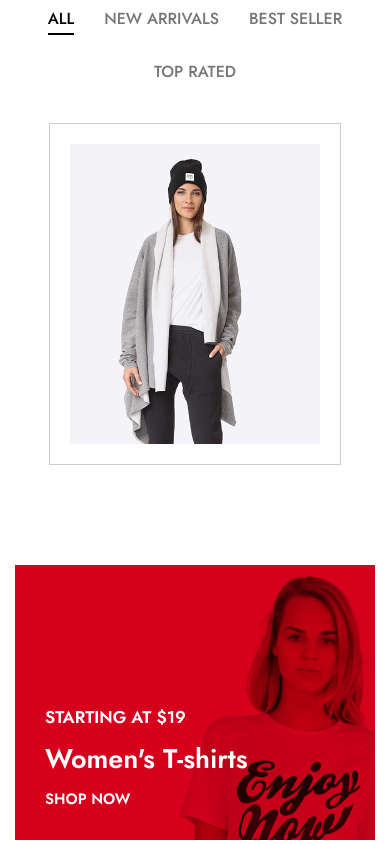
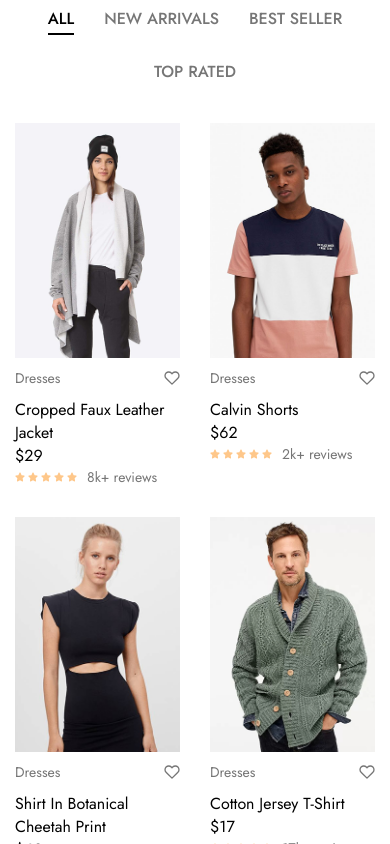
Before and after one commit to toyor009/ShopNow, a React (Create React App) app: page / in a window 390 px wide. Shown: the part 1100-1944 px from the top of the page. Built offline with nearby package versions, Linux system fonts and the light colour scheme.

Commit message:
"Refactor Trendy component: update CSS styles and structure, add wishlist functionality, and use StoreData for product data"

```diff
--- a/src/Components/Home/Trendy/Trendy.css
+++ b/src/Components/Home/Trendy/Trendy.css
@@ -80,17 +80,16 @@
   transition-delay: 0.2s;
 }
 
-.trendyTabContent {
-  border: 1px solid #ccc;
-  padding: 20px;
+.trendyMainContainer {
+  display: grid;
+  grid-template-columns: repeat(4, 1fr);
+  grid-gap: 30px;
 }
 
-.productContainer {
-  height: 300px;
-  width: 250px;
-  background-image: url("../../../Assets/Products/product_1.jpg");
-  background-size: contain;
+.trendyProductImages {
   position: relative;
+  width: 258px;
+  height: 320px;
   overflow: hidden;
   -webkit-transition: all 0.2s cubic-bezier(0.99, 0.99, 0, 0.61);
   transition: 0.3s linear;
@@ -98,75 +97,27 @@
   -o-transition: 0.3s linear;
 }
 
-.productContainer h4 {
-  position: relative;
-  top: 300px;
-  text-align: center;
-  padding: 10px;
-  background-color: rgb(177, 177, 177);
-  opacity: 0.7;
-  transition: all 0.2s cubic-bezier(0.99, 0.99, 0, 0.61);
-}
-
-.productContainer:hover {
-  background-image: url("../../../Assets/Products/product_1-1.jpg");
-}
-
-.productContainer:hover h4 {
-  top: 260px;
-}
-
-@media screen and (max-width: 1210px) {
-  .trendyProducts {
-    padding: 0 60px;
-  }
-
-  .trendyProducts h2 {
-    font-size: 26px;
-  }
-}
-
-@media screen and (max-width: 450px) {
-  .trendyProducts {
-    padding: 0 15px;
-  }
-  .tabs {
-    gap: 30px;
-  }
-}
-
-.clothContainer {
-  position: relative;
-  width: 250px;
-  height: 300px;
-  overflow: hidden;
-  -webkit-transition: all 0.2s cubic-bezier(0.99, 0.99, 0, 0.61);
-  transition: 0.3s linear;
-  -moz-transition: 0.3s linear;
-  -o-transition: 0.3s linear;
-}
-
-.clothContainer img {
+.trendyProductImages img {
   position: absolute;
   top: 0;
   left: 0;
   overflow: hidden;
-  width: 250px;
-  height: 300px;
+  width: 100%;
+  height: 100%;
   object-fit: cover;
 }
 
-.clothContainer .cloth_front {
+.trendyProductImages .trendyProduct_front {
   z-index: 1;
   transition: opacity 0.3s linear;
   cursor: pointer;
 }
 
-.clothContainer:hover > .cloth_front {
+.trendyProductImages:hover > .trendyProduct_front {
   opacity: 0;
 }
 
-.clothContainer h4 {
+.trendyProductImages h4 {
   position: relative;
   top: 300px;
   text-align: center;
@@ -179,6 +130,149 @@
   font-size: 14px;
 }
 
-.clothContainer:hover h4 {
-  top: 250px;
+.trendyProductImages:hover h4 {
+  top: 270px;
 }
+
+.trendyProductInfo {
+  display: flex;
+  flex-direction: column;
+  gap: 10px;
+}
+
+.trendyProductCategoryWishlist {
+  display: flex;
+  justify-content: space-between;
+  align-items: center;
+  margin-top: 10px;
+}
+
+.trendyProductCategoryWishlist p {
+  color: #767676;
+  font-size: 14px;
+}
+
+.trendyProductNameInfo {
+  display: flex;
+  flex-direction: column;
+  align-items: flex-start;
+}
+
+.trendyProductNameInfo h5 {
+  font-weight: 400;
+  font-size: 16px;
+  text-align: left;
+}
+
+.trendyProductRatingReviews {
+  display: flex;
+  gap: 10px;
+}
+
+.trendyProductRatingReviews span {
+  color: #767676;
+  font-size: 14px;
+}
+
+.trendyProductRatingStar {
+  display: flex;
+  align-items: center;
+  gap: 3px;
+}
+
+@media screen and (max-width: 1210px) {
+  .trendyProducts {
+    padding: 0 60px;
+  }
+
+  .trendyProducts h2 {
+    font-size: 26px;
+  }
+
+  .trendyProductImages {
+    width: 100%;
+    height: 250px;
+  }
+
+  .trendyProductImages:hover h4 {
+    top: 200px;
+  }
+}
+
+@media screen and (max-width: 768px) {
+  .trendyMainContainer {
+    display: grid;
+    grid-template-columns: repeat(3, 1fr);
+  }
+
+  .trendyProductImages {
+    width: 100%;
+    height: 240px;
+  }
+
+  .trendyProductImages:hover h4 {
+    top: 190px;
+  }
+}
+
+@media screen and (max-width: 450px) {
+  .trendyProducts {
+    padding: 0 15px;
+  }
+
+  .tabs {
+    gap: 30px;
+  }
+
+  .trendyMainContainer {
+    display: grid;
+    grid-template-columns: repeat(2, 1fr);
+  }
+
+  .trendyProductImages {
+    width: 100%;
+    height: 235px;
+  }
+
+  .trendyProductImages:hover h4 {
+    top: 185px;
+  }
+}
+
+@media screen and (max-width: 320px) {
+  .trendyProductImages {
+    width: 100%;
+    height: 170px;
+  }
+
+  .trendyProductImages h4 {
+    font-size: 12px;
+  }
+
+  .trendyProductImages:hover h4 {
+    top: 125px;
+  }
+
+  .trendyProductNameInfo h5 {
+    font-size: 14px;
+  }
+
+  .trendyProductNameInfo p {
+    font-size: 12px;
+  }
+
+  .trendyProductRatingReviews {
+    display: flex;
+    gap: 5px;
+  }
+
+  .trendyProductRatingReviews span {
+    font-size: 12px;
+  }
+
+  .trendyProductRatingStar {
+    display: flex;
+    align-items: center;
+    gap: 2px;
+  }
+}
--- a/src/Components/Home/Trendy/Trendy.jsx
+++ b/src/Components/Home/Trendy/Trendy.jsx
@@ -1,16 +1,28 @@
 import React, { useState } from "react";
 import "./Trendy.css";
 
-import product1 from "../../../Assets/Products/product_1.jpg";
-import product1_1 from "../../../Assets/Products/product_1-1.jpg";
+import { Link } from "react-router-dom";
 
-import { Link } from "react-router-dom";
+import StoreData from "../../../Data/StoreData";
+
+import { FiHeart } from "react-icons/fi";
+import { FaStar } from "react-icons/fa";
+import { IoIosArrowBack, IoIosArrowForward } from "react-icons/io";
 
 const Trendy = () => {
   const [activeTab, setActiveTab] = useState("tab1");
 
   const handleTabClick = (tab) => {
     setActiveTab(tab);
+  };
+
+  const [wishList, setWishList] = useState({});
+
+  const handleWishlistClick = (productID) => {
+    setWishList((prevWishlist) => ({
+      ...prevWishlist,
+      [productID]: !prevWishlist[productID],
+    }));
   };
 
   return (
@@ -48,29 +60,59 @@ const Trendy = () => {
           </div>
           <div className="trendyTabContent">
             {activeTab === "tab1" && (
-              <div className="productContainer">
-                <h4>Add to Card</h4>
-              </div>
-            )}
-            {activeTab === "tab2" && (
-              <div>
-                <Link to="/product">
-                  <div className="clothContainer">
+              <div className="trendyMainContainer">
+                {StoreData.slice(0, 8).map((product) => {
+                  return (
+                    <div className="trendyProductContainer">
+                      <div className="trendyProductImages">
                         <img
-                      src={product1}
-                      alt="product1"
-                      className="cloth_front"
+                          src={product.frontImg}
+                          alt=""
+                          className="trendyProduct_front"
                         />
                         <img
-                      src={product1_1}
-                      className="cloth_back"
-                      alt="product2"
+                          src={product.backImg}
+                          alt=""
+                          className="trendyProduct_back"
                         />
                         <h4>Add to Cart</h4>
                       </div>
-                </Link>
+                      <div className="trendyProductInfo">
+                        <div className="trendyProductCategoryWishlist">
+                          <p>Dresses</p>
+                          <FiHeart
+                            onClick={() =>
+                              handleWishlistClick(product.productID)
+                            }
+                            style={{
+                              color: wishList[product.productID]
+                                ? "red"
+                                : "#767676",
+                              cursor: "pointer",
+                            }}
+                          />
+                        </div>
+                        <div className="trendyProductNameInfo">
+                          <h5>{product.productName}</h5>
+                          <p>{product.productPrice}</p>
+                          <div className="trendyProductRatingReviews">
+                            <div className="trendyProductRatingStar">
+                              <FaStar color="#FEC78A" size={10} />
+                              <FaStar color="#FEC78A" size={10} />
+                              <FaStar color="#FEC78A" size={10} />
+                              <FaStar color="#FEC78A" size={10} />
+                              <FaStar color="#FEC78A" size={10} />
+                            </div>
+                            <span>{product.productReviews}</span>
+                          </div>
+                        </div>
+                      </div>
+                    </div>
+                  );
+                })}
               </div>
             )}
+            {activeTab === "tab2" && <div>tab2</div>}
             {activeTab === "tab3" && <div>Tab 3</div>}
             {activeTab === "tab4" && <div>Tab 4</div>}
           </div>
```
Lines whose indentation alone changed are shown as unchanged.
